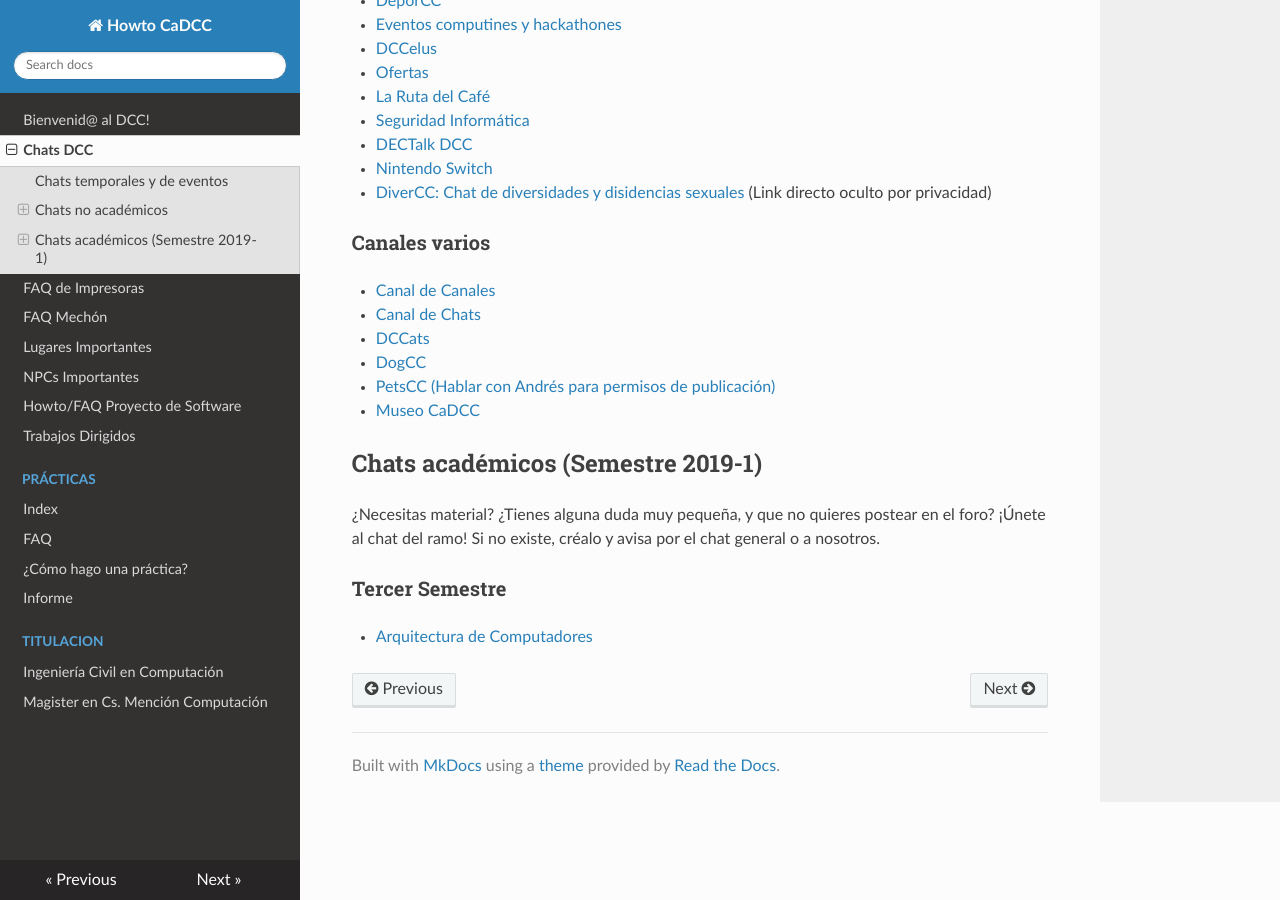
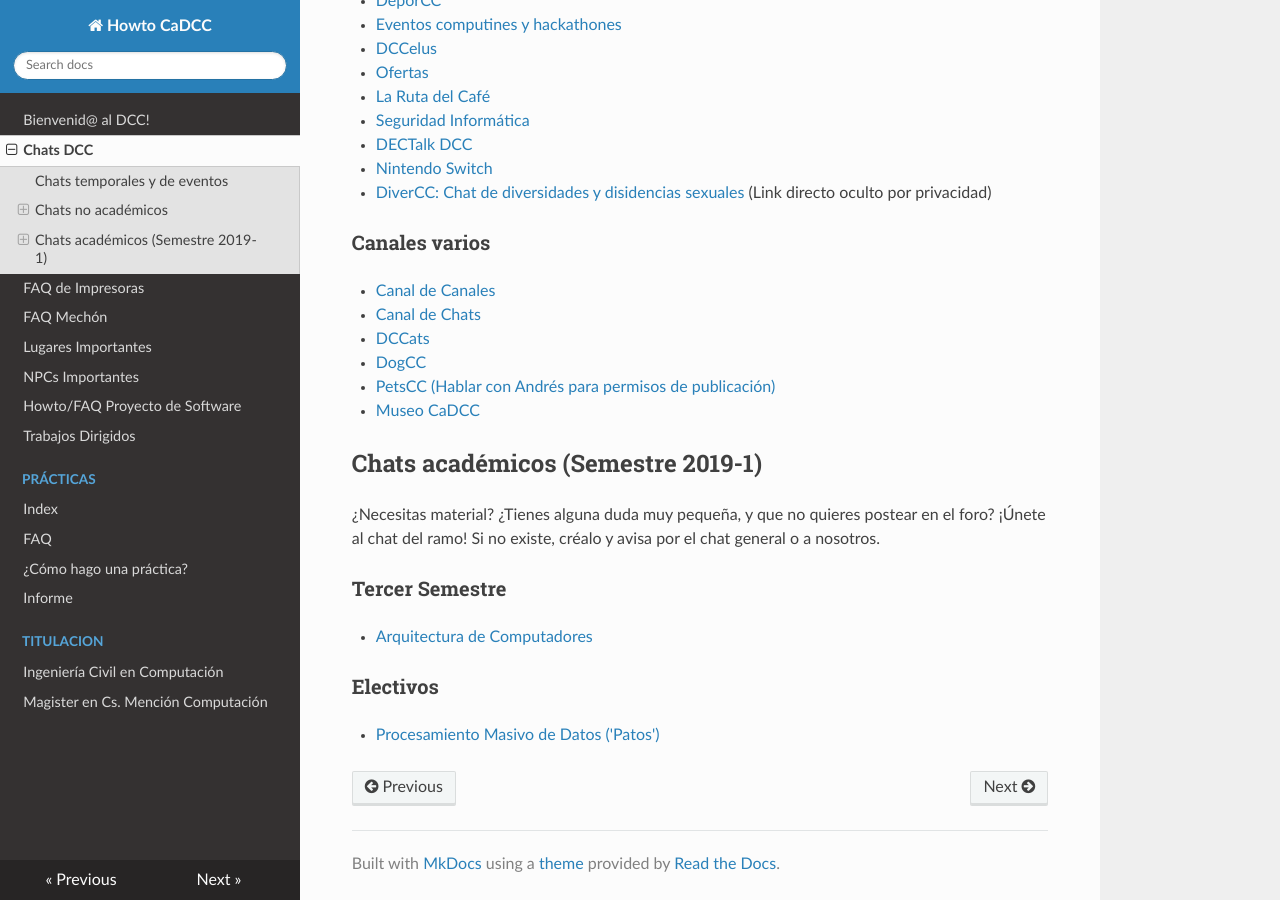
Before and after one commit to cadcc/howto, an MkDocs documentation site: the page built from docs/Chats.md, in a window 1280 px wide and 900 px high, scrolled down 1273 px. Built offline with MkDocs 1.6.1, drawn with Linux system fonts in a browser that asks for light colours; nearby versions of some CDN libraries.

Commit message:
Agregar Patos 2019-1

```diff
--- a/docs/Chats.md
+++ b/docs/Chats.md
@@ -67,3 +67,7 @@ Estos chats son para ayudar a organizar algo en específico, o por un evento que
 ###Tercer Semestre
 
 - [Arquitectura de Computadores](https://t.me/joinchat/G0DbZBKCyrCAdAs7Uiaihw)
+
+###Electivos
+
+- [Procesamiento Masivo de Datos ('Patos')](https://t.me/joinchat/FltB4xRISBikVjYLS-kRhg)
```
